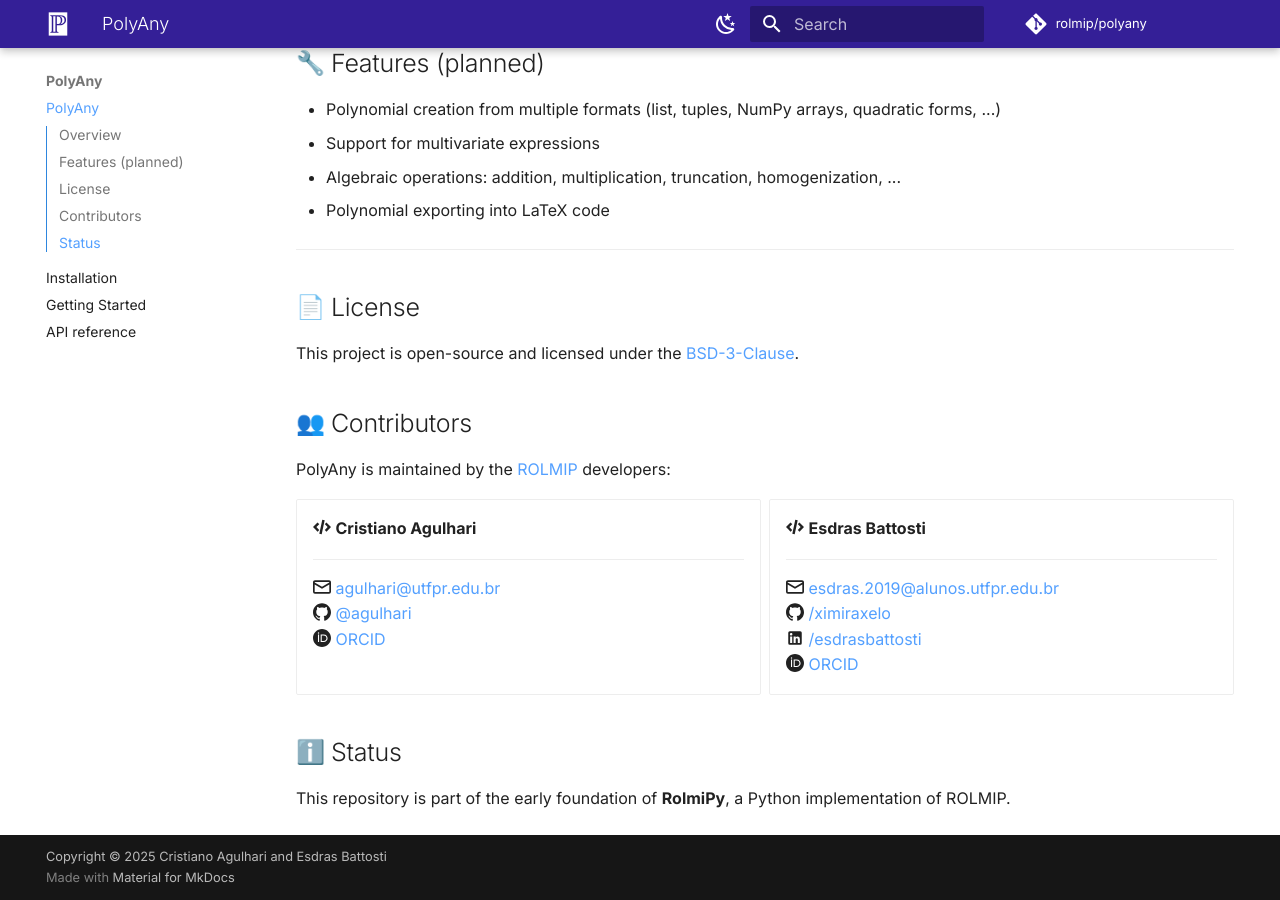
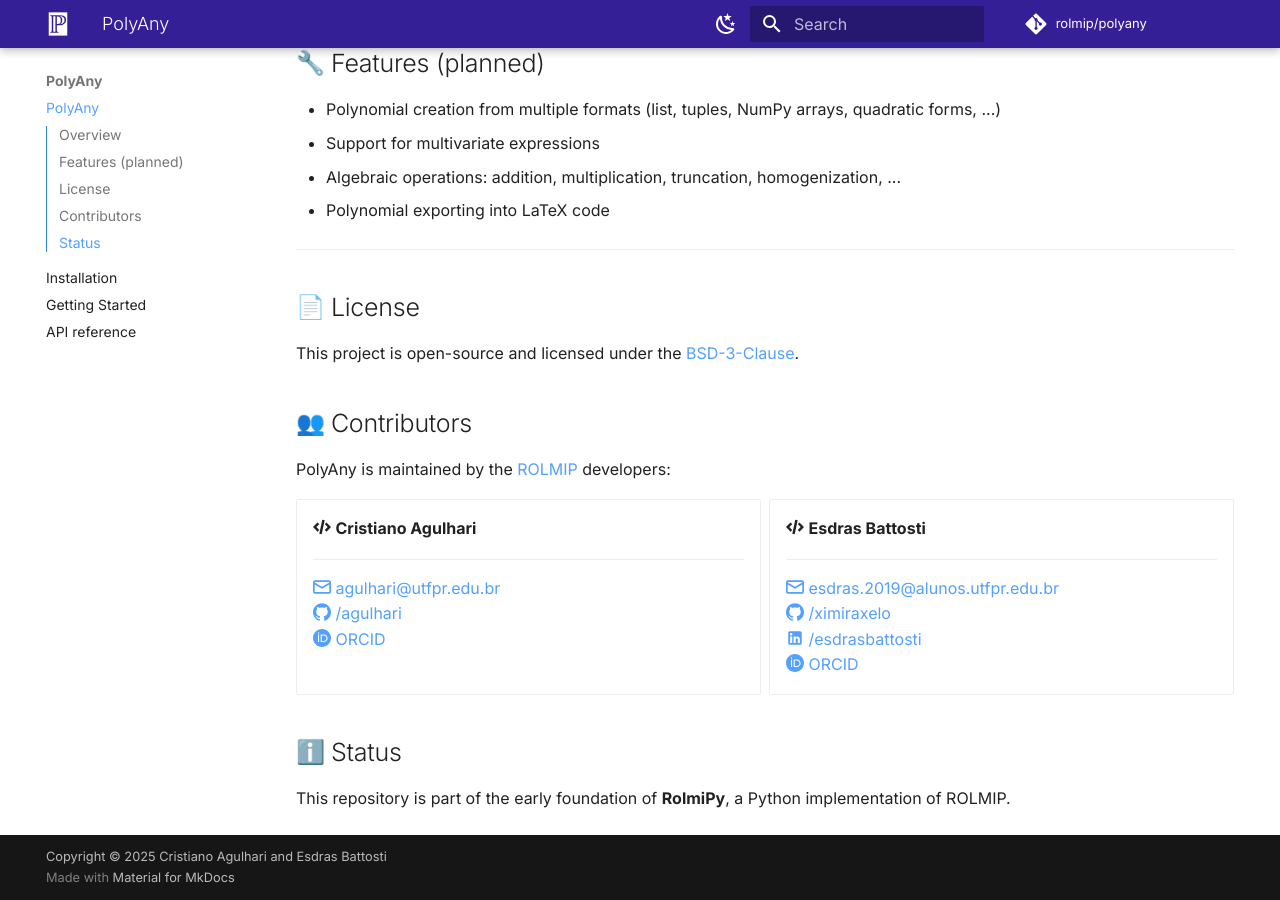
Before and after one commit to rolmip/polyany, an MkDocs documentation site: the page built from docs/index.md, in a window 1280 px wide and 900 px high, scrolled down 781 px. Built offline with MkDocs 1.6.1 and Material for MkDocs 9.7.7, drawn with Linux system fonts in a browser that asks for light colours; emoji names are drawn with the system emoji font; comment, search, counter and statistics services are not loaded.

Commit message:
DOC: fix social links

```diff
--- a/docs/index.md
+++ b/docs/index.md
@@ -60,19 +60,19 @@
 
     ---
 
-    :octicons-mail-16: [agulhari@utfpr.edu.br](mailto:agulhari@utfpr.edu.br)<br>
-    :simple-github: [@agulhari](https://github.com/agulhari)<br>
-    :simple-orcid: [ORCID](https://orcid.org/0000-0001-7630-1828)
+    [:octicons-mail-16: agulhari@utfpr.edu.br](mailto:agulhari@utfpr.edu.br)<br>
+    [:simple-github: /agulhari](https://github.com/agulhari)<br>
+    [:simple-orcid: ORCID](https://orcid.org/0000-0001-7630-1828)
 
 
   - :simple-devbox: **Esdras Battosti**
 
     ---
 
-    :octicons-mail-16: [esdras.2019@alunos.utfpr.edu.br](mailto:esdras.2019@alunos.utfpr.edu.br)<br>
-    :simple-github: [/ximiraxelo](https://github.com/ximiraxelo)<br>
-    :material-linkedin: [/esdrasbattosti](https://www.linkedin.com/in/esdrasbattosti/)<br>
-    :simple-orcid: [ORCID](https://orcid.org/0000-0002-9288-6376)
+    [:octicons-mail-16: esdras.2019@alunos.utfpr.edu.br](mailto:esdras.2019@alunos.utfpr.edu.br)<br>
+    [:simple-github: /ximiraxelo](https://github.com/ximiraxelo)<br>
+    [:material-linkedin: /esdrasbattosti](https://www.linkedin.com/in/esdrasbattosti/)<br>
+    [:simple-orcid: ORCID](https://orcid.org/0000-0002-9288-6376)
 
 </div>
 
```
